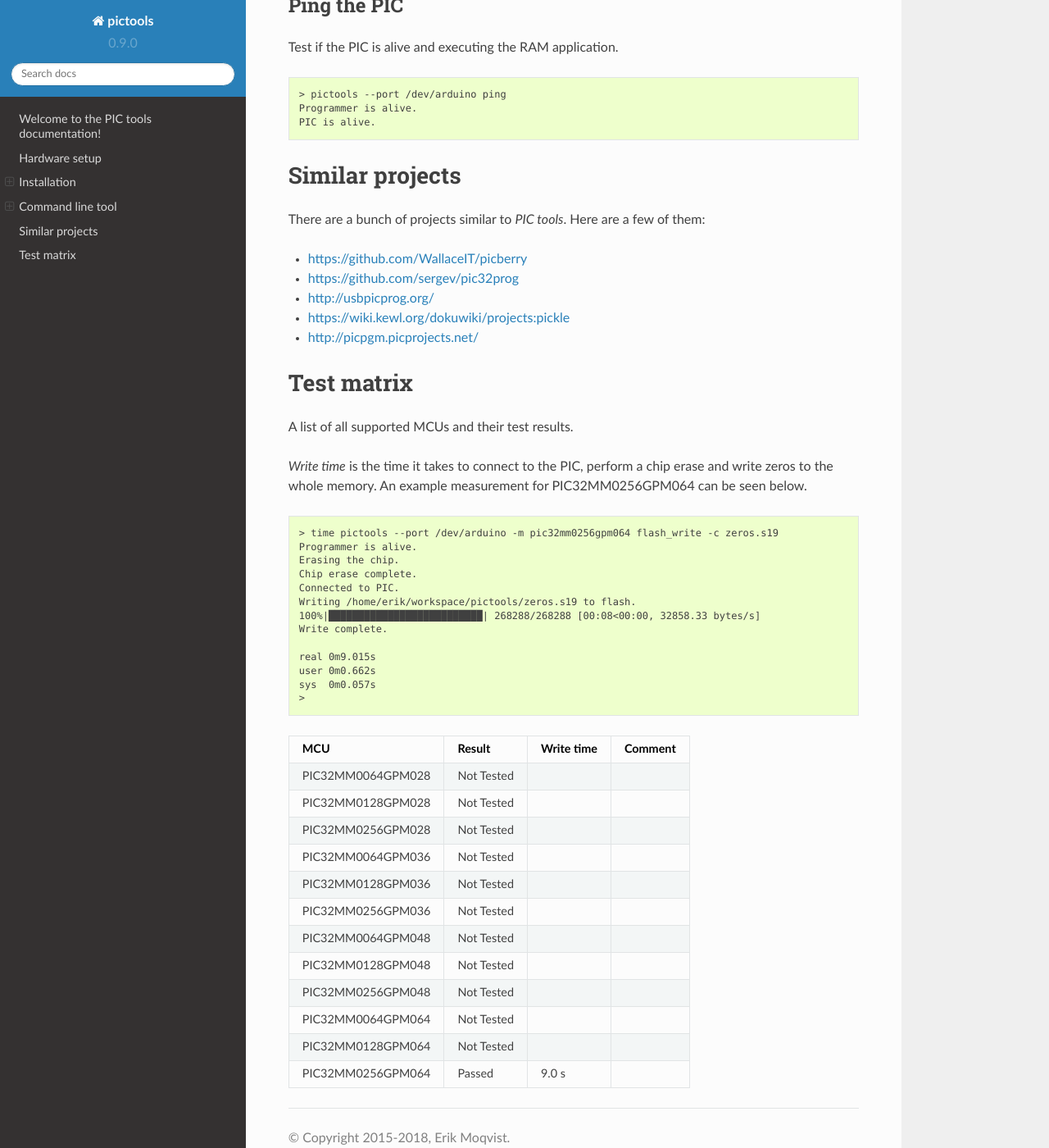
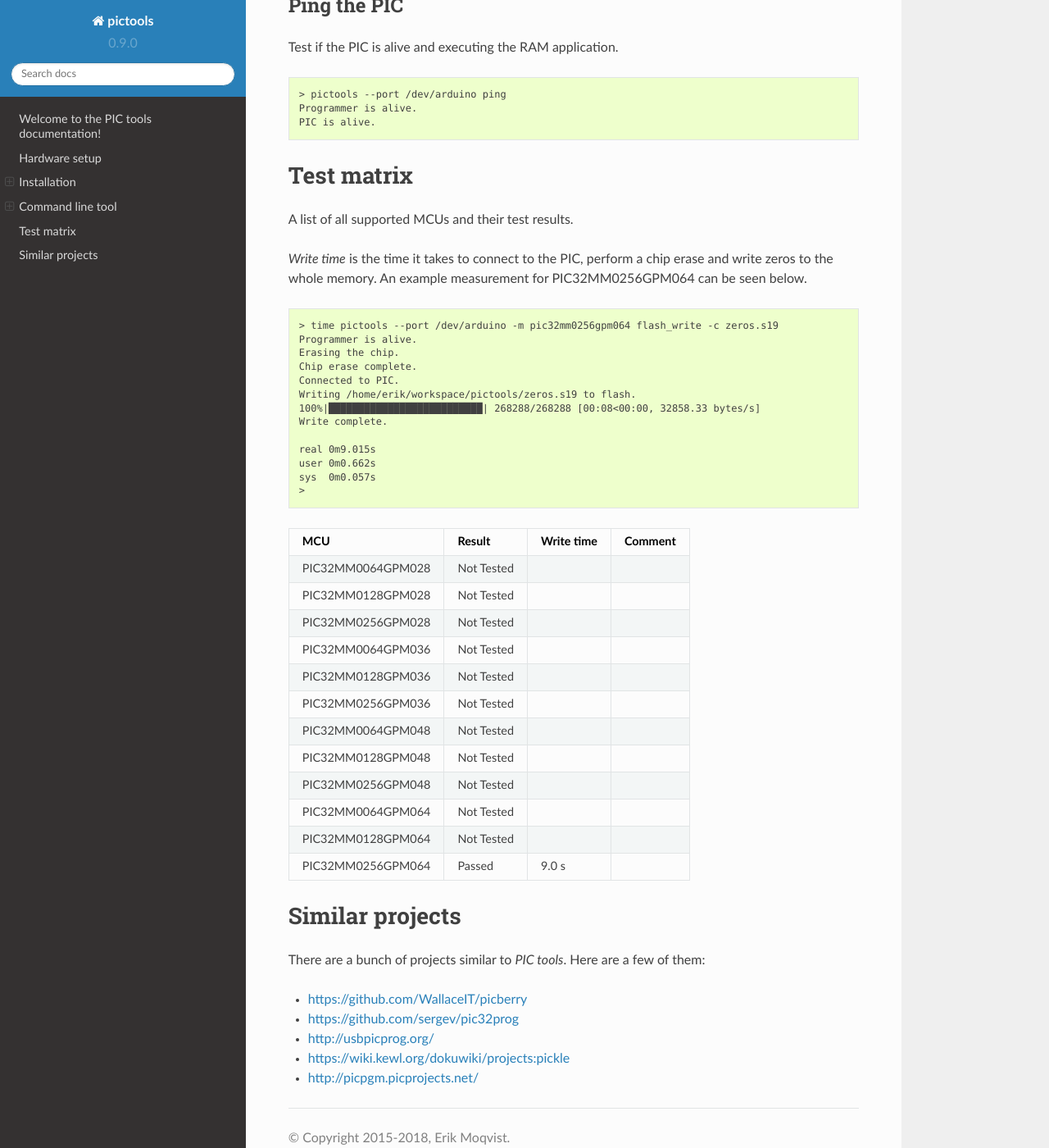
Before and after one commit to eerimoq/pictools, a Sphinx documentation site: the page built from docs/index.rst, in a window 1280 px wide and 1400 px high, scrolled down 5083 px. Shown: the whole window at 82% size. Built offline with Sphinx 7.4.7 and the Read the Docs theme 2.0.0, drawn with Linux system fonts in a browser that asks for light colours; some of the changed lines change nothing that is shown.

Commit message:
Documentation.

```diff
--- a/docs/index.rst
+++ b/docs/index.rst
@@ -269,22 +269,6 @@ Test if the PIC is alive and executing the RAM application.
    Programmer is alive.
    PIC is alive.
 
-Similar projects
-================
-
-There are a bunch of projects similar to `PIC tools`. Here are a few
-of them:
-
-- https://github.com/WallaceIT/picberry
-
-- https://github.com/sergev/pic32prog
-
-- http://usbpicprog.org/
-
-- https://wiki.kewl.org/dokuwiki/projects:pickle
-
-- http://picpgm.picprojects.net/
-
 Test matrix
 ===========
 
@@ -338,6 +322,22 @@ for PIC32MM0256GPM064 can be seen below.
 | PIC32MM0256GPM064 | Passed     | 9.0 s      |                            |
 +-------------------+------------+------------+----------------------------+
 
+Similar projects
+================
+
+There are a bunch of projects similar to `PIC tools`. Here are a few
+of them:
+
+- https://github.com/WallaceIT/picberry
+
+- https://github.com/sergev/pic32prog
+
+- http://usbpicprog.org/
+
+- https://wiki.kewl.org/dokuwiki/projects:pickle
+
+- http://picpgm.picprojects.net/
+
 .. _programmer/dist: https://github.com/eerimoq/pictools/tree/master/programmer/dist
 
 .. _Arduino Due: https://store.arduino.cc/arduino-due
```
